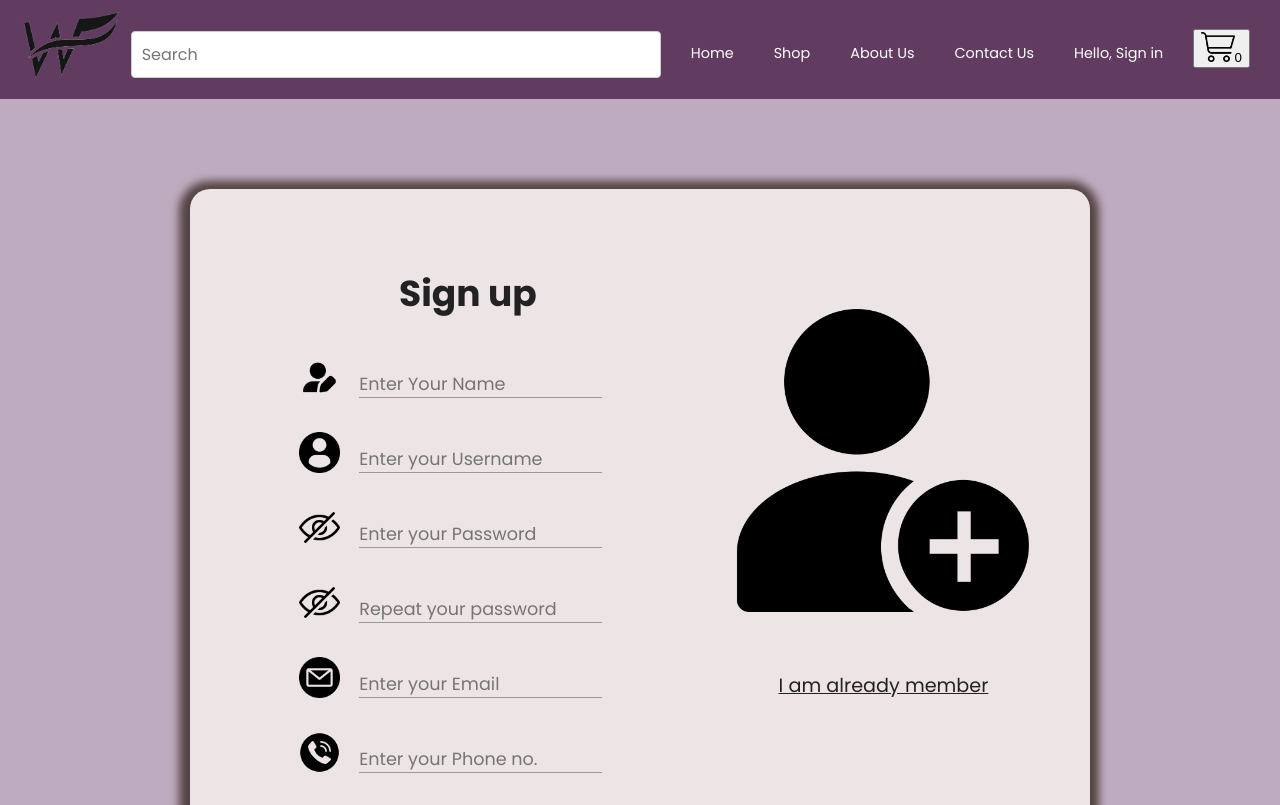
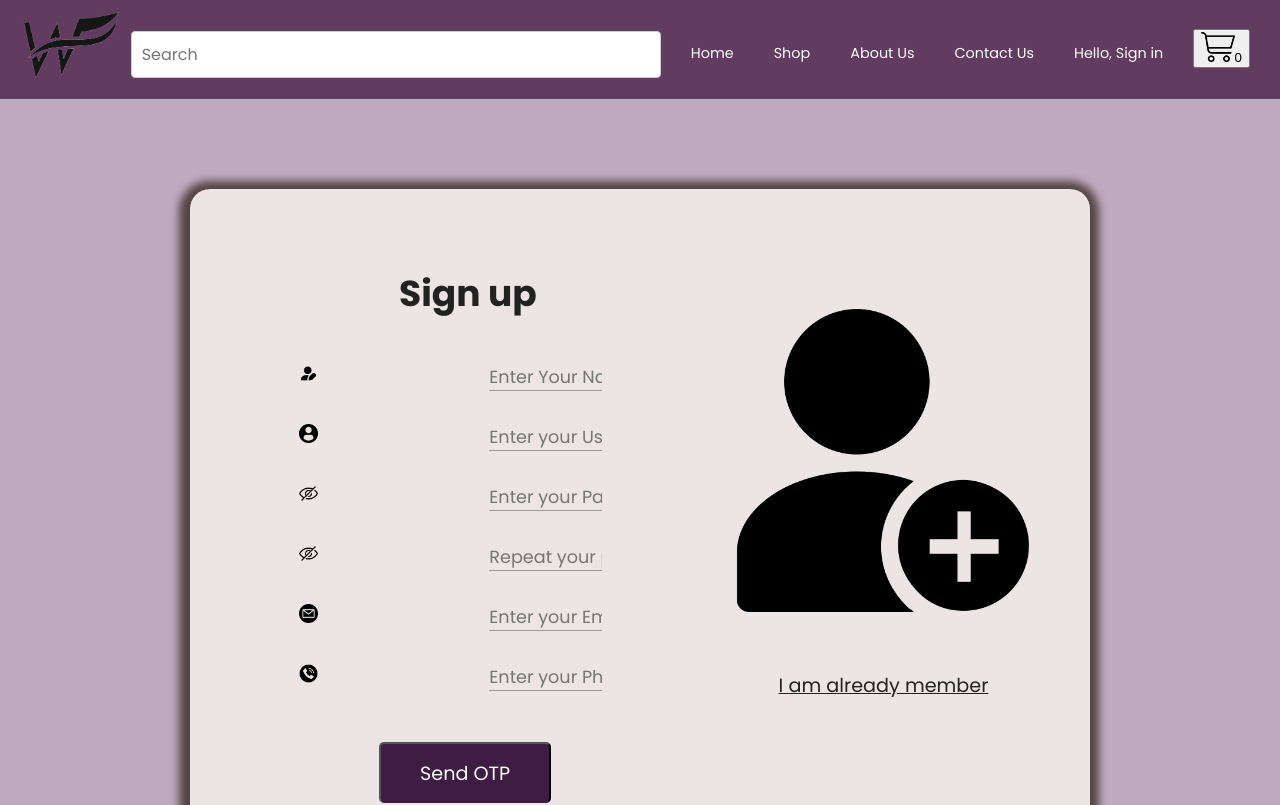
Before and after one commit to ahmedraza0s/westernflex, a React (Create React App) app in the folder wf/frontend/: page /register in a window 1280 px wide. Shown: the top 805 px of the page. Built offline with nearby package versions, Linux system fonts and the light colour scheme.

Commit message:
otp verification in register page

```diff
--- a/wf/frontend/package.json
+++ b/wf/frontend/package.json
@@ -11,6 +11,7 @@
     "firebase": "^10.12.3",
     "react": "^18.3.1",
     "react-dom": "^18.3.1",
+    "react-firebase-hooks": "^5.1.1",
     "react-router-dom": "^6.24.1",
     "react-scripts": "5.0.1",
     "web-vitals": "^2.1.4"
--- /dev/null
+++ b/wf/frontend/src/firebase.js
@@ -0,0 +1,19 @@
+// src/firebase.js
+import firebase from 'firebase/compat/app';
+import 'firebase/compat/auth';
+
+// For Firebase JS SDK v7.20.0 and later, measurementId is optional
+const firebaseConfig = {
+    apiKey: "AIzaSyAdZgv6JsNkuN8-R8R9ua7GOnJlXNErzus",
+    authDomain: "westernflex-9095b.firebaseapp.com",
+    projectId: "westernflex-9095b",
+    storageBucket: "westernflex-9095b.appspot.com",
+    messagingSenderId: "804487525715",
+    appId: "1:804487525715:web:6c691b6820b942d137dda6"
+
+  };
+
+firebase.initializeApp(firebaseConfig);
+
+export const auth = firebase.auth();
+export default firebase;
--- a/wf/frontend/src/pages/Register.jsx
+++ b/wf/frontend/src/pages/Register.jsx
@@ -1,4 +1,4 @@
-import React, { useState } from 'react';
+import React, { useState, useEffect } from 'react';
 import { Link, useNavigate } from 'react-router-dom';
 import './register.css';
 import nameIcon from '../components/assets/name.png';
@@ -8,6 +8,8 @@ import repassIcon from '../components/assets/password.png';
 import emailIcon from '../components/assets/email.png';
 import registerIcon from '../components/assets/registeruser.png';
 import phoneIcon from '../components/assets/phoneCall.png';
+import { auth } from '../firebase';
+import firebase from 'firebase/compat/app';
 
 const RegisterPage = () => {
   const [formData, setFormData] = useState({
@@ -19,7 +21,29 @@ const RegisterPage = () => {
     phno: ''
   });
   const [error, setError] = useState('');
+  const [otp, setOtp] = useState('');
+  const [verificationId, setVerificationId] = useState('');
+  const [showOtpInput, setShowOtpInput] = useState(false);
   const navigate = useNavigate();
+
+  useEffect(() => {
+    const loadRecaptcha = () => {
+      if (!window.recaptchaVerifier) {
+        const recaptchaVerifier = new firebase.auth.RecaptchaVerifier('recaptcha-container', {
+          size: 'invisible',
+          callback: (response) => {
+            console.log('Recaptcha verified', response);
+          },
+          'expired-callback': () => {
+            console.log('Recaptcha expired');
+          }
+        });
+        window.recaptchaVerifier = recaptchaVerifier;
+      }
+    };
+
+    loadRecaptcha();
+  }, []);
 
   const handleChange = (e) => {
     setFormData({
@@ -28,8 +52,9 @@ const RegisterPage = () => {
     });
   };
 
-  const handleSubmit = async (e) => {
+  const handleSendOtp = async (e) => {
     e.preventDefault();
+
     if (formData.password !== formData.re_pass) {
       setError("Passwords do not match");
       return;
@@ -38,6 +63,34 @@ const RegisterPage = () => {
       setError("All fields are required");
       return;
     }
+
+    try {
+      const phoneNumber = `+${formData.phno}`; // Ensure the phone number is in the correct format
+      const confirmationResult = await auth.signInWithPhoneNumber(phoneNumber, window.recaptchaVerifier);
+      setVerificationId(confirmationResult.verificationId);
+      setShowOtpInput(true);
+      console.log('OTP sent successfully');
+    } catch (error) {
+      console.error('Error during signInWithPhoneNumber:', error);
+      alert(`Failed to send OTP: ${error.message}`);
+    }
+  };
+
+  const handleVerifyOtp = async () => {
+    try {
+      console.log('Verifying OTP:', otp);
+      const credential = firebase.auth.PhoneAuthProvider.credential(verificationId, otp);
+      await auth.signInWithCredential(credential);
+      console.log('Phone number verified successfully');
+      alert('Phone number verified!');
+      handleSubmit(); // Submit the form data to the server after OTP verification
+    } catch (error) {
+      console.error('Error during signInWithCredential:', error);
+      alert(`Failed to verify OTP: ${error.message}`);
+    }
+  };
+
+  const handleSubmit = async () => {
     try {
       const response = await fetch('/api/register', {
         method: 'POST',
@@ -68,7 +121,7 @@ const RegisterPage = () => {
           <div className="signup-content">
             <div className="signup-form">
               <h2 className="form-title">Sign up</h2>
-              <form method="post" className="register-form" id="register-form" onSubmit={handleSubmit}>
+              <form method="post" className="register-form" id="register-form" onSubmit={handleSendOtp}>
                 <div className="form-group">
                   <Link to="#"><img src={nameIcon} alt="no image" className="img" /></Link>
                   <input
@@ -147,10 +200,31 @@ const RegisterPage = () => {
                     required
                   />
                 </div>
+                {showOtpInput && (
+                  <>
+                    <div className="form-group">
+                      <input
+                        type="text"
+                        name="otp"
+                        id="otp"
+                        placeholder="Enter OTP"
+                        className="input1"
+                        value={otp}
+                        onChange={(e) => setOtp(e.target.value)}
+                        required
+                      />
+                    </div>
+                    <div className="form-group form-button">
+                      <button type="button" onClick={handleVerifyOtp} className="form-submit">Verify OTP</button>
+                    </div>
+                  </>
+                )}
+                {!showOtpInput && (
+                  <div className="form-group form-button">
+                    <button type="submit" className="form-submit">Send OTP</button>
+                  </div>
+                )}
                 {error && <div className="error-message">{error}</div>}
-                <div className="form-group form-button">
-                  <input type="submit" name="signup" id="signup" className="form-submit" value="Register" />
-                </div>
               </form>
             </div>
             <div className="signup-image">
@@ -161,9 +235,10 @@ const RegisterPage = () => {
             </div>
           </div>
         </div>
+        <div id="recaptcha-container"></div>
       </section>
     </div>
   );
-}
+};
 
 export default RegisterPage;
--- a/wf/frontend/src/pages/register.css
+++ b/wf/frontend/src/pages/register.css
@@ -1,13 +1,15 @@
 /* @extend display-flex; */
-display-flex, .display-flex, .display-flex-center, .signup-content{
+display-flex, .display-flex, .display-flex-center, .signup-content {
   display: flex;
-    display: -webkit-flex; }
+  display: -webkit-flex;
+}
 
 /* @extend list-type-ulli; */
 list-type-ulli, .socials {
   list-style-type: none;
   margin: 0;
-    padding: 0; }
+  padding: 0;
+}
 
 input, select, textarea {
   outline: none;
@@ -59,7 +61,7 @@ display-flex, .display-flex, .display-flex-center, .signup-content{
 
 .register-container {
   width: 900px;
-    background:#ede5e5;
+  background: #ede5e5;
   margin: 0 auto;
   box-shadow: -1px 2px 8px 10px #544;
   border-radius: 20px;
@@ -67,32 +69,40 @@ display-flex, .display-flex, .display-flex-center, .signup-content{
   align-items: center;
   margin-top: 40px;
 }
+
 .signup {
-    margin-bottom: 50px; }
+  margin-bottom: 50px;
+}
 
 .signup-content {
-    padding: 75px 0; }
+  padding: 75px 0;
+}
 
 .signup-form, .signup-image, .signin-form, .signin-image {
   width: 50%;
-    overflow: hidden; }
+  overflow: hidden;
+}
 
 .signup-image {
-    margin: 0 55px; }
+  margin: 0 55px;
+}
 
 .form-title {
-    margin-bottom: 33px; }
+  margin-bottom: 33px;
+}
 
 .signup-image {
-    margin-top: 45px; }
+  margin-top: 45px;
+}
 
 figure {
   margin-bottom: 50px;
-    text-align: center; }
+  text-align: center;
+}
 
 .form-submit {
   display: inline-block;
-    background-color:#3f1c44;
+  background-color: #3f1c44;
   border-bottom: none;
   width: auto;
   padding: 15px 39px;
@@ -105,29 +115,39 @@ display-flex, .display-flex, .display-flex-center, .signup-content{
   color: #fff;
   font-family: 'Poppins';
 }
+
 .form-submit:hover {
-      background:  #73626f; }
+  background: #73626f;
+}
 
 .signin-image-link {
   font-size: 1.2rem;
   color: #222;
   display: block;
-    text-align: center; }
+  text-align: center;
+}
 
 .signup-form {
   margin-left: 75px;
   margin-right: 75px;
-    padding-left: 34px; }
+  padding-left: 34px;
+}
 
 .register-form {
-    width: 100%; }
+  width: 100%;
+}
 
 .form-group {
   position: relative;
   margin-bottom: 25px;
-    overflow: hidden; }
+  overflow: hidden;
+  display: flex;
+  align-items: center;
+}
+
 .form-group:last-child {
-      margin-bottom: 0px; }
+  margin-bottom: 0px;
+}
 
 .input1 {
   width: 100%;
@@ -139,23 +159,21 @@ display-flex, .display-flex, .display-flex-center, .signup-content{
   box-sizing: border-box;
   font-size: 1.1rem;
   background-color: #ede5e5;
-    margin-left: -350px;
 }
-   /*
-  label {
-    position: absolute;
-    left: 0;
-    top: 50%;
-    transform: translateY(-50%);
-    color: #222; }
-  */
+
 @media screen and (max-width: 1200px) {
   .container {
-      width: calc( 100% - 30px);
-      max-width: 100%; } }
+    width: calc(100% - 30px);
+    max-width: 100%;
+  }
+}
+
 @media screen and (min-width: 1024px) {
   .container {
-      max-width: 1200px; } }
+    max-width: 1200px;
+  }
+}
+
 @media screen and (max-width: 768px) {
   .signup-content {
     flex-direction: column;
@@ -167,30 +185,30 @@ display-flex, .display-flex, .display-flex-center, .signup-content{
     margin-right: 0px;
     padding-left: 0px;
     /* box-sizing: border-box; */
-      padding: 0 30px; }
+    padding: 0 30px;
+  }
 
-
-    .signup-form, .signup-image{
-      width: auto; }
-
+  .signup-form, .signup-image {
+    width: auto;
+  }
 
   .form-button {
-      text-align: center; }
+    text-align: center;
+  }
 
   .form-title {
-      text-align: center; } }
+    text-align: center;
+  }
+}
+
 @media screen and (max-width: 400px) {
-
   .social-label {
     margin-right: 0px;
-      margin-bottom: 10px; }
+    margin-bottom: 10px;
   }
-      .img{
+}
+
+.img {
   width: 10%;
-        height:10%;
+  height: 10%;
 }
-      .form-group{
-        display: flex;
-        align-items: center;
-
-      }
```
Also changed, not shown: 1 other file (tests, documents, lock files or other folders). Lines whose indentation alone changed are shown as unchanged.
